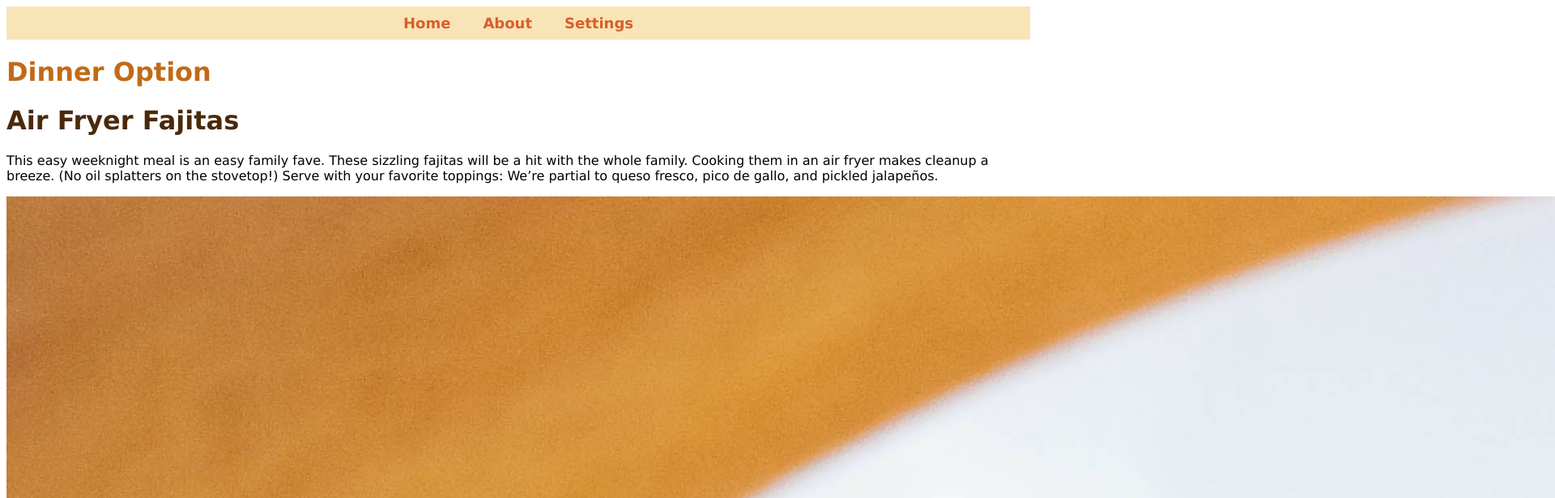
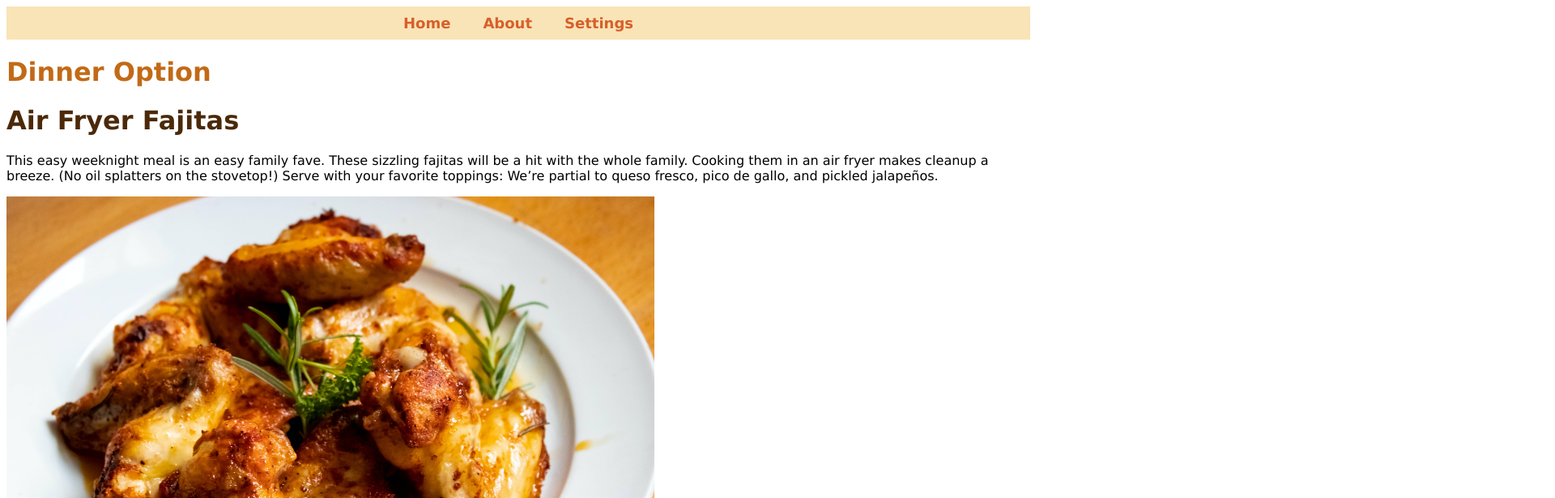
Before and after one commit to fbgAK/cpnt262-final-project, a SvelteKit app: page /item/0 in a window 1280 px wide. Shown: the top 616 px of the page at 81% size, 1920 px wide, since content can reach past the window. Built offline with nearby package versions, Linux system fonts and the light colour scheme.

Commit message:
sized larger images on secondary pages

```diff
--- a/src/routes/item/[Id]/+page.svelte
+++ b/src/routes/item/[Id]/+page.svelte
@@ -14,7 +14,7 @@
 {#if data.title}
 <ItemCard title={data.title} detailed_description={data.detailed_description} largeImgURL={data.largeImgURL} altImg={data.altImg} />
 {:else}
-<p>ITEM NOT FOUND</p>
+<!-- <p>ITEM NOT FOUND</p> -->
 {/if}
 
 <style>
@@ -22,4 +22,8 @@
     color: rgb(194, 106, 23);
     font-family: Verdana, Geneva, Tahoma, sans-serif;
   }
+
+  :global(img)  {
+    width: 100vh;
+  }
 </style>
```
